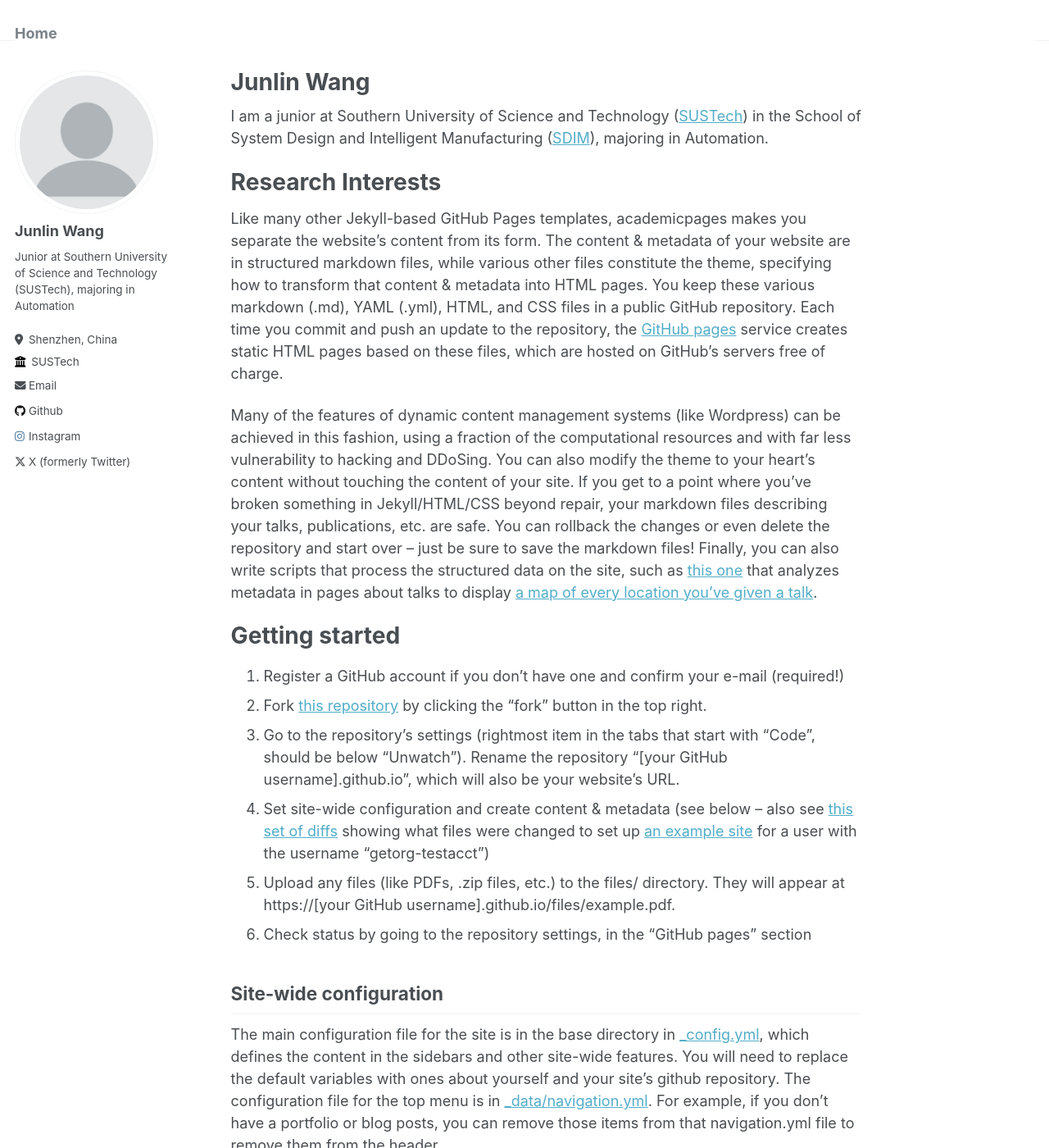
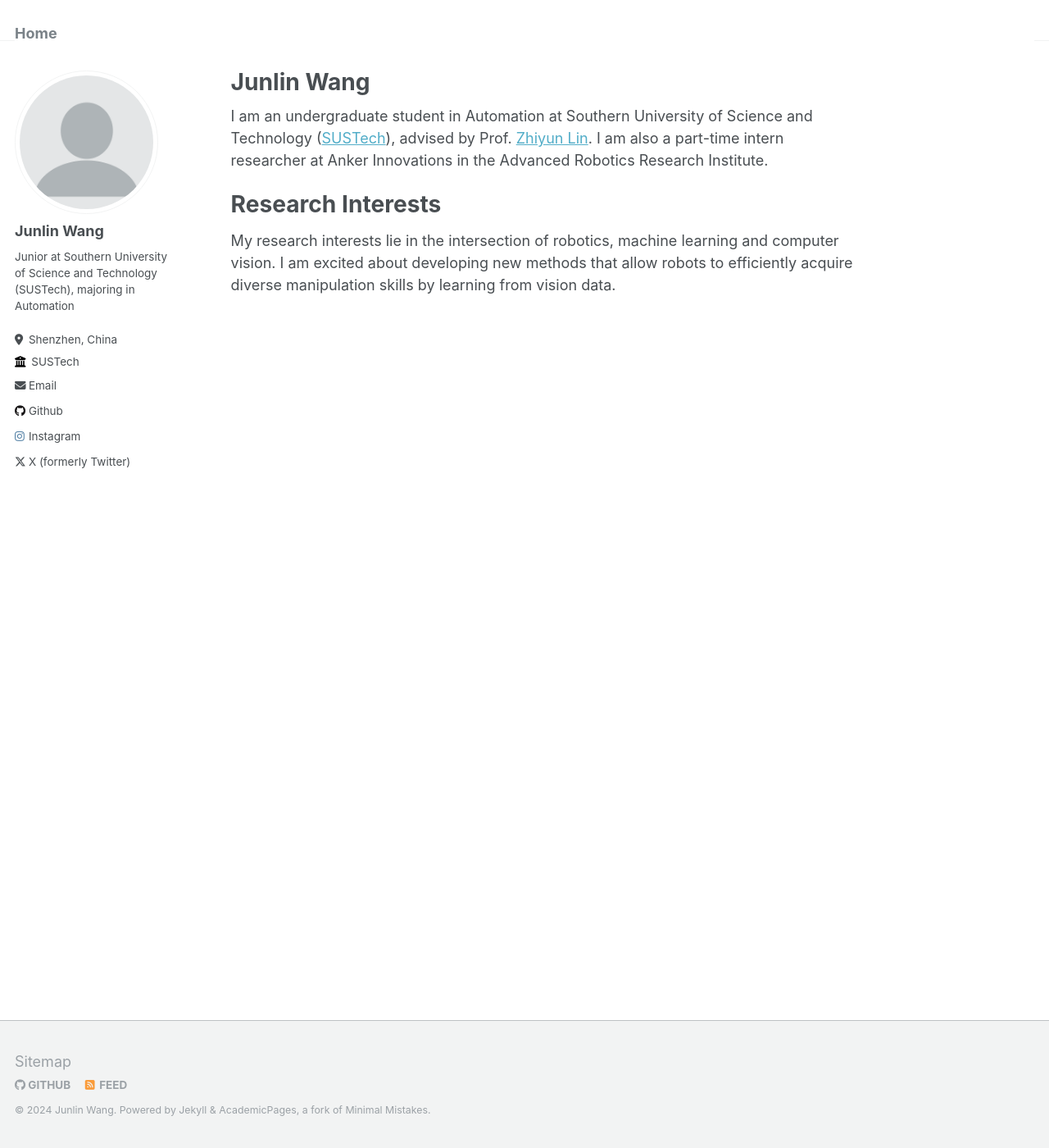
Before and after one commit to HenryWJL/HenryWJL.github.io, a Jekyll site: the page built from _pages/about.md, in a window 1280 px wide and 1400 px high. Shown: the whole window at 82% size. Built offline with Jekyll 4.4.1, drawn with Linux system fonts in a browser that asks for light colours; some of the changed text lies outside the part shown.

Commit message:
Update about.md

```diff
--- a/_pages/about.md
+++ b/_pages/about.md
@@ -7,43 +7,8 @@ redirect_from:
   - /about.html
 ---
 
-I am a junior at Southern University of Science and Technology ([SUSTech](https://www.sustech.edu.cn/en/)) in the School of System Design and Intelligent Manufacturing ([SDIM](https://www.sustech.edu.cn/en/colleges/school-of-system-design-and-intelligent-manufacturing.html)), majoring in Automation.
+I am an undergraduate student in Automation at Southern University of Science and Technology ([SUSTech](https://www.sustech.edu.cn/en/)), advised by Prof. [Zhiyun Lin](https://scholar.google.com/citations?user=ic9y2dIAAAAJ&hl=en). I am also a part-time intern researcher at Anker Innovations in the Advanced Robotics Research Institute.
 
 Research Interests
 ======
-Like many other Jekyll-based GitHub Pages templates, academicpages makes you separate the website's content from its form. The content & metadata of your website are in structured markdown files, while various other files constitute the theme, specifying how to transform that content & metadata into HTML pages. You keep these various markdown (.md), YAML (.yml), HTML, and CSS files in a public GitHub repository. Each time you commit and push an update to the repository, the [GitHub pages](https://pages.github.com/) service creates static HTML pages based on these files, which are hosted on GitHub's servers free of charge.
-
-Many of the features of dynamic content management systems (like Wordpress) can be achieved in this fashion, using a fraction of the computational resources and with far less vulnerability to hacking and DDoSing. You can also modify the theme to your heart's content without touching the content of your site. If you get to a point where you've broken something in Jekyll/HTML/CSS beyond repair, your markdown files describing your talks, publications, etc. are safe. You can rollback the changes or even delete the repository and start over -- just be sure to save the markdown files! Finally, you can also write scripts that process the structured data on the site, such as [this one](https://github.com/academicpages/academicpages.github.io/blob/master/talkmap.ipynb) that analyzes metadata in pages about talks to display [a map of every location you've given a talk](https://academicpages.github.io/talkmap.html).
-
-Getting started
-======
-1. Register a GitHub account if you don't have one and confirm your e-mail (required!)
-1. Fork [this repository](https://github.com/academicpages/academicpages.github.io) by clicking the "fork" button in the top right.
-1. Go to the repository's settings (rightmost item in the tabs that start with "Code", should be below "Unwatch"). Rename the repository "[your GitHub username].github.io", which will also be your website's URL.
-1. Set site-wide configuration and create content & metadata (see below -- also see [this set of diffs](http://archive.is/3TPas) showing what files were changed to set up [an example site](https://getorg-testacct.github.io) for a user with the username "getorg-testacct")
-1. Upload any files (like PDFs, .zip files, etc.) to the files/ directory. They will appear at https://[your GitHub username].github.io/files/example.pdf.
-1. Check status by going to the repository settings, in the "GitHub pages" section
-
-Site-wide configuration
-------
-The main configuration file for the site is in the base directory in [_config.yml](https://github.com/academicpages/academicpages.github.io/blob/master/_config.yml), which defines the content in the sidebars and other site-wide features. You will need to replace the default variables with ones about yourself and your site's github repository. The configuration file for the top menu is in [_data/navigation.yml](https://github.com/academicpages/academicpages.github.io/blob/master/_data/navigation.yml). For example, if you don't have a portfolio or blog posts, you can remove those items from that navigation.yml file to remove them from the header.
-
-Create content & metadata
-------
-For site content, there is one markdown file for each type of content, which are stored in directories like _publications, _talks, _posts, _teaching, or _pages. For example, each talk is a markdown file in the [_talks directory](https://github.com/academicpages/academicpages.github.io/tree/master/_talks). At the top of each markdown file is structured data in YAML about the talk, which the theme will parse to do lots of cool stuff. The same structured data about a talk is used to generate the list of talks on the [Talks page](https://academicpages.github.io/talks), each [individual page](https://academicpages.github.io/talks/2012-03-01-talk-1) for specific talks, the talks section for the [CV page](https://academicpages.github.io/cv), and the [map of places you've given a talk](https://academicpages.github.io/talkmap.html) (if you run this [python file](https://github.com/academicpages/academicpages.github.io/blob/master/talkmap.py) or [Jupyter notebook](https://github.com/academicpages/academicpages.github.io/blob/master/talkmap.ipynb), which creates the HTML for the map based on the contents of the _talks directory).
-
-**Markdown generator**
-
-I have also created [a set of Jupyter notebooks](https://github.com/academicpages/academicpages.github.io/tree/master/markdown_generator
-) that converts a CSV containing structured data about talks or presentations into individual markdown files that will be properly formatted for the academicpages template. The sample CSVs in that directory are the ones I used to create my own personal website at stuartgeiger.com. My usual workflow is that I keep a spreadsheet of my publications and talks, then run the code in these notebooks to generate the markdown files, then commit and push them to the GitHub repository.
-
-How to edit your site's GitHub repository
-------
-Many people use a git client to create files on their local computer and then push them to GitHub's servers. If you are not familiar with git, you can directly edit these configuration and markdown files directly in the github.com interface. Navigate to a file (like [this one](https://github.com/academicpages/academicpages.github.io/blob/master/_talks/2012-03-01-talk-1.md) and click the pencil icon in the top right of the content preview (to the right of the "Raw | Blame | History" buttons). You can delete a file by clicking the trashcan icon to the right of the pencil icon. You can also create new files or upload files by navigating to a directory and clicking the "Create new file" or "Upload files" buttons.
-
-Example: editing a markdown file for a talk
-![Editing a markdown file for a talk](/images/editing-talk.png)
-
-For more info
-------
-More info about configuring academicpages can be found in [the guide](https://academicpages.github.io/markdown/). The [guides for the Minimal Mistakes theme](https://mmistakes.github.io/minimal-mistakes/docs/configuration/) (which this theme was forked from) might also be helpful.
+My research interests lie in the intersection of robotics, machine learning and computer vision. I am excited about developing new methods that allow robots to efficiently acquire diverse manipulation skills by learning from vision data.
```
